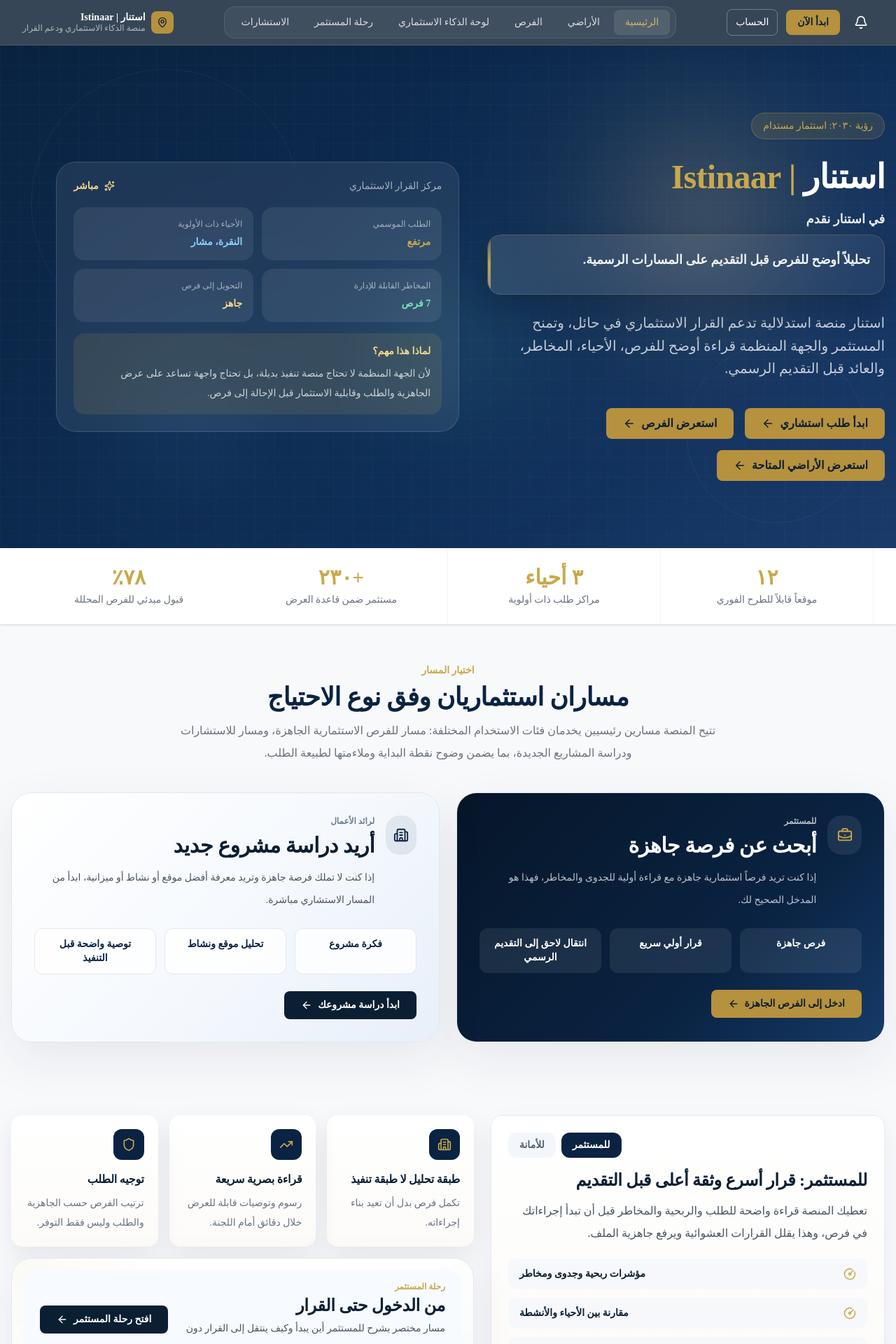
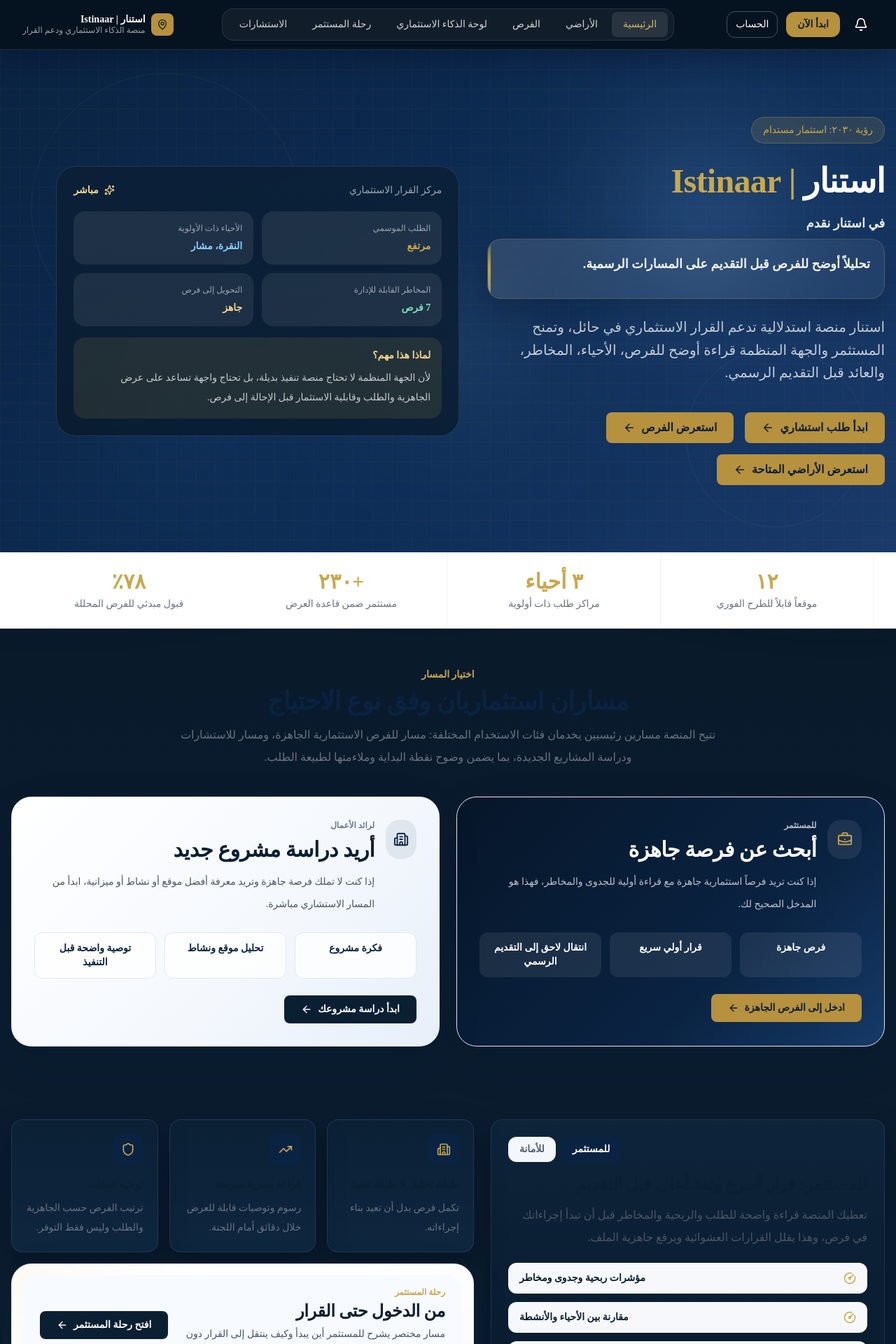
Before and after one commit to Abdulrahman-A9/Istinaar, a Next.js app: page / in a window 1280 px wide. Shown: the top 1920 px of the page at 70% size. Built offline with nearby package versions, Linux system fonts and the light colour scheme.

Commit message:
Refine navy theme and stabilize header layout

```diff
--- a/src/app/globals.css
+++ b/src/app/globals.css
@@ -12,8 +12,8 @@
   --success: #157347;
   --warning: #b7791f;
   --risk: #b42318;
-  --background: #f7f5ef;
-  --foreground: #102a43;
+  --background: #071726;
+  --foreground: #f7f5ef;
 }
 
 @theme inline {
@@ -34,10 +34,47 @@
 }
 
 body {
-  background: var(--background);
+  background:
+    radial-gradient(circle at 15% 18%, rgba(91, 140, 255, 0.18), transparent 0 22%),
+    radial-gradient(circle at 82% 10%, rgba(180, 206, 255, 0.12), transparent 0 18%),
+    linear-gradient(180deg, #071726 0%, #0b1f33 48%, #102a43 100%);
   color: var(--foreground);
   text-rendering: optimizeLegibility;
   -webkit-font-smoothing: antialiased;
+  min-height: 100vh;
+  position: relative;
+  overflow-x: hidden;
+}
+
+body::before,
+body::after {
+  content: "";
+  position: fixed;
+  left: -8%;
+  right: -8%;
+  pointer-events: none;
+  z-index: -1;
+}
+
+body::before {
+  bottom: -8rem;
+  height: 18rem;
+  background:
+    radial-gradient(60% 140% at 12% 0%, rgba(20, 53, 91, 0.95), transparent 70%),
+    radial-gradient(64% 140% at 48% 0%, rgba(79, 126, 234, 0.28), transparent 66%),
+    radial-gradient(56% 140% at 88% 0%, rgba(7, 23, 38, 0.96), transparent 72%);
+  filter: blur(14px);
+  opacity: 0.96;
+}
+
+body::after {
+  top: 4.5rem;
+  height: 9rem;
+  background:
+    radial-gradient(42% 120% at 12% 100%, rgba(255, 255, 255, 0.06), transparent 70%),
+    radial-gradient(38% 120% at 50% 100%, rgba(110, 164, 255, 0.12), transparent 72%),
+    radial-gradient(42% 120% at 88% 100%, rgba(255, 255, 255, 0.05), transparent 70%);
+  opacity: 0.5;
 }
 
 h1, h2, h3, h4, .display-title {
@@ -97,9 +134,10 @@
 .btn-outline:hover { background-color: var(--gold); color: var(--navy); }
 
 .card {
-  background: linear-gradient(180deg, #ffffff 0%, #fcfbf8 100%);
+  background: linear-gradient(180deg, rgba(12, 33, 54, 0.96) 0%, rgba(15, 39, 64, 0.92) 100%);
+  border: 1px solid rgba(154, 186, 255, 0.14);
   border-radius: 1rem;
-  box-shadow: 0 12px 36px rgba(11, 31, 51, 0.08);
+  box-shadow: 0 18px 40px rgba(2, 10, 22, 0.34);
   overflow: hidden;
 }
 
@@ -177,23 +215,23 @@
 
 .glass-panel {
   backdrop-filter: blur(14px);
-  background: rgba(255, 255, 255, 0.08);
-  border: 1px solid rgba(255, 255, 255, 0.14);
+  background: linear-gradient(180deg, rgba(12, 31, 52, 0.78) 0%, rgba(8, 24, 40, 0.74) 100%);
+  border: 1px solid rgba(186, 212, 255, 0.14);
 }
 
 .soft-card {
-  background: linear-gradient(180deg, #ffffff 0%, #fcfbf8 100%);
-  border: 1px solid rgba(11, 31, 51, 0.08);
+  background: linear-gradient(180deg, rgba(14, 36, 58, 0.96) 0%, rgba(10, 28, 48, 0.92) 100%);
+  border: 1px solid rgba(154, 186, 255, 0.14);
   border-radius: 1rem;
-  box-shadow: 0 16px 42px rgba(11, 31, 51, 0.06);
+  box-shadow: 0 16px 42px rgba(2, 10, 22, 0.32);
 }
 
 .official-navy-surface {
   background:
-    radial-gradient(circle at top right, rgba(182, 145, 62, 0.18), transparent 24%),
+    radial-gradient(circle at top right, rgba(121, 166, 255, 0.2), transparent 24%),
     linear-gradient(145deg, var(--navy-dark) 0%, var(--navy) 56%, var(--navy-deep) 100%);
-  border: 1px solid rgba(233, 223, 200, 0.12);
-  box-shadow: 0 20px 54px rgba(11, 31, 51, 0.18);
+  border: 1px solid rgba(233, 223, 200, 0.1);
+  box-shadow: 0 24px 60px rgba(1, 8, 18, 0.28);
 }
 
 .admin-hero-surface h1 {
@@ -244,9 +282,9 @@
   inset: 0;
   pointer-events: none;
   background:
-    radial-gradient(circle at 16% 12%, rgba(182, 145, 62, 0.12), transparent 26%),
-    radial-gradient(circle at 82% 9%, rgba(16, 42, 67, 0.1), transparent 24%),
-    linear-gradient(180deg, rgba(255,255,255,0.14) 0%, rgba(255,255,255,0) 18%);
+    radial-gradient(circle at 16% 12%, rgba(121, 166, 255, 0.14), transparent 26%),
+    radial-gradient(circle at 82% 9%, rgba(16, 42, 67, 0.22), transparent 24%),
+    linear-gradient(180deg, rgba(255,255,255,0.08) 0%, rgba(255,255,255,0) 18%);
 }
 
 .panel-hover {
@@ -355,8 +393,8 @@
   right: 8%;
   width: 22rem;
   height: 22rem;
-  background: radial-gradient(circle, rgba(255, 210, 92, 0.85) 0%, rgba(255, 210, 92, 0.34) 36%, rgba(255, 210, 92, 0.08) 68%, rgba(255, 210, 92, 0.01) 100%);
-  box-shadow: 0 0 120px rgba(255, 210, 92, 0.38);
+  background: radial-gradient(circle, rgba(123, 169, 255, 0.8) 0%, rgba(123, 169, 255, 0.3) 36%, rgba(123, 169, 255, 0.08) 68%, rgba(123, 169, 255, 0.01) 100%);
+  box-shadow: 0 0 120px rgba(123, 169, 255, 0.34);
 }
 
 .hero-glow-secondary {
@@ -364,8 +402,8 @@
   left: 10%;
   width: 18rem;
   height: 18rem;
-  background: radial-gradient(circle, rgba(110, 204, 255, 0.72) 0%, rgba(110, 204, 255, 0.28) 38%, rgba(110, 204, 255, 0.07) 68%, rgba(110, 204, 255, 0.01) 100%);
-  box-shadow: 0 0 110px rgba(110, 204, 255, 0.28);
+  background: radial-gradient(circle, rgba(55, 98, 179, 0.7) 0%, rgba(55, 98, 179, 0.28) 38%, rgba(55, 98, 179, 0.07) 68%, rgba(55, 98, 179, 0.01) 100%);
+  box-shadow: 0 0 110px rgba(55, 98, 179, 0.24);
   animation-delay: 1.6s;
 }
 
@@ -374,8 +412,8 @@
   left: 42%;
   width: 14rem;
   height: 14rem;
-  background: radial-gradient(circle, rgba(116, 246, 205, 0.6) 0%, rgba(116, 246, 205, 0.22) 38%, rgba(116, 246, 205, 0.05) 68%, rgba(116, 246, 205, 0.01) 100%);
-  box-shadow: 0 0 90px rgba(116, 246, 205, 0.22);
+  background: radial-gradient(circle, rgba(195, 218, 255, 0.42) 0%, rgba(195, 218, 255, 0.18) 38%, rgba(195, 218, 255, 0.05) 68%, rgba(195, 218, 255, 0.01) 100%);
+  box-shadow: 0 0 90px rgba(195, 218, 255, 0.16);
   animation-delay: 3.2s;
 }
 
--- a/src/app/layout.tsx
+++ b/src/app/layout.tsx
@@ -21,7 +21,7 @@
         <link href="https://fonts.googleapis.com/css2?family=Tajawal:wght@300;400;500;700;800;900&display=swap" rel="stylesheet" />
         <link href="https://fonts.googleapis.com/css2?family=IBM+Plex+Sans+Arabic:wght@400;500;600;700&display=swap" rel="stylesheet" />
       </head>
-      <body className="antialiased" style={{ background: "#F8F9FB" }}>
+      <body className="antialiased">
         <Navbar />
         <main>{children}</main>
         <Footer />
--- a/src/components/Navbar.tsx
+++ b/src/components/Navbar.tsx
@@ -27,11 +27,22 @@
   const accountLabel = isAuthority ? "الحساب" : currentUser ? currentUser.fullName.split(" ")[0] : "الحساب";
 
   return (
-    <nav style={{ backgroundColor: "rgba(11,31,51,0.82)" }} className="sticky top-0 z-50 border-b border-white/10 shadow-[0_12px_40px_rgba(11,31,51,0.18)] backdrop-blur-xl">
+    <nav
+      style={{ backgroundColor: "rgba(6,18,31,0.82)" }}
+      className="sticky top-0 z-50 border-b border-white/10 shadow-[0_12px_40px_rgba(2,10,22,0.32)] backdrop-blur-xl"
+    >
       <div className="mx-auto max-w-7xl px-4 sm:px-6 lg:px-8">
-        <div className="flex h-16 items-center justify-between">
-          <div className="flex items-center gap-3">
-            <Link href={currentUser ? "/dashboard" : "/account"} className="relative p-2 text-white transition-colors hover:text-[#D4B469]">
+        <div className="flex min-h-16 items-center justify-between gap-3 py-3 lg:gap-6">
+          <div className="flex min-w-0 flex-1 items-center justify-start gap-2 sm:gap-3">
+            <button
+              className="rounded-xl p-2 text-white transition-colors hover:bg-white/10 lg:hidden"
+              onClick={() => setMobileOpen((value) => !value)}
+              aria-label={mobileOpen ? "إغلاق القائمة" : "فتح القائمة"}
+            >
+              {mobileOpen ? <X size={24} /> : <Menu size={24} />}
+            </button>
+
+            <Link href={currentUser ? "/dashboard" : "/account"} className="relative rounded-xl p-2 text-white transition-colors hover:bg-white/10 hover:text-[#D4B469]">
               <Bell size={20} />
               {currentUser && unread > 0 ? (
                 <span className="absolute -left-1 -top-1 flex h-4 w-4 items-center justify-center rounded-full bg-red-500 text-xs font-bold text-white">
@@ -39,19 +50,27 @@
                 </span>
               ) : null}
             </Link>
+
             <Link
               href={primaryHref}
-              className="hidden rounded-lg px-4 py-2 text-sm font-semibold transition-colors sm:block"
+              className="hidden rounded-xl px-4 py-2 text-sm font-semibold transition-colors md:block"
               style={{ backgroundColor: "#B6913E", color: "#0B1F33" }}
             >
               {primaryLabel}
             </Link>
-            <Link href="/account" className="hidden rounded-lg border border-white/30 px-3 py-2 text-sm font-medium text-white transition-colors hover:bg-white/10 sm:block">
+
+            <Link
+              href="/account"
+              className="hidden rounded-xl border border-white/25 px-3 py-2 text-sm font-medium text-white transition-colors hover:bg-white/10 xl:block"
+            >
               {accountLabel}
             </Link>
           </div>
 
-          <div className="hidden items-center gap-1 rounded-2xl border border-white/10 px-2 py-1 md:flex" style={{ backgroundColor: "rgba(255,255,255,0.05)" }}>
+          <div
+            className="hidden shrink-0 items-center gap-1 rounded-2xl border border-white/10 px-2 py-1 lg:flex"
+            style={{ backgroundColor: "rgba(255,255,255,0.05)" }}
+          >
             {navLinks.map((link) => (
               <Link
                 key={link.href}
@@ -65,24 +84,20 @@
             ))}
           </div>
 
-          <div className="flex items-center gap-2">
-            <div className="flex h-8 w-8 items-center justify-center rounded-lg" style={{ backgroundColor: "#B6913E" }}>
+          <div className="flex min-w-0 flex-1 items-center justify-end gap-2">
+            <div className="flex h-8 w-8 shrink-0 items-center justify-center rounded-lg" style={{ backgroundColor: "#B6913E" }}>
               <MapPin size={16} color="#0B1F33" />
             </div>
-            <div>
-              <p className="text-sm font-bold leading-tight text-white">استنار | Istinaar</p>
-              <p className="text-xs leading-tight text-white/60">منصة الذكاء الاستثماري ودعم القرار</p>
+            <div className="min-w-0">
+              <p className="truncate text-sm font-bold leading-tight text-white">استنار | Istinaar</p>
+              <p className="truncate text-xs leading-tight text-white/60">منصة الذكاء الاستثماري ودعم القرار</p>
             </div>
           </div>
-
-          <button className="p-2 text-white md:hidden" onClick={() => setMobileOpen((value) => !value)}>
-            {mobileOpen ? <X size={24} /> : <Menu size={24} />}
-          </button>
         </div>
       </div>
 
       {mobileOpen ? (
-        <div className="border-t border-white/10 md:hidden" style={{ backgroundColor: "rgba(11,31,51,0.94)" }}>
+        <div className="border-t border-white/10 lg:hidden" style={{ backgroundColor: "rgba(6,18,31,0.94)" }}>
           <div className="space-y-1 px-4 py-3">
             {navLinks.map((link) => (
               <Link
```
